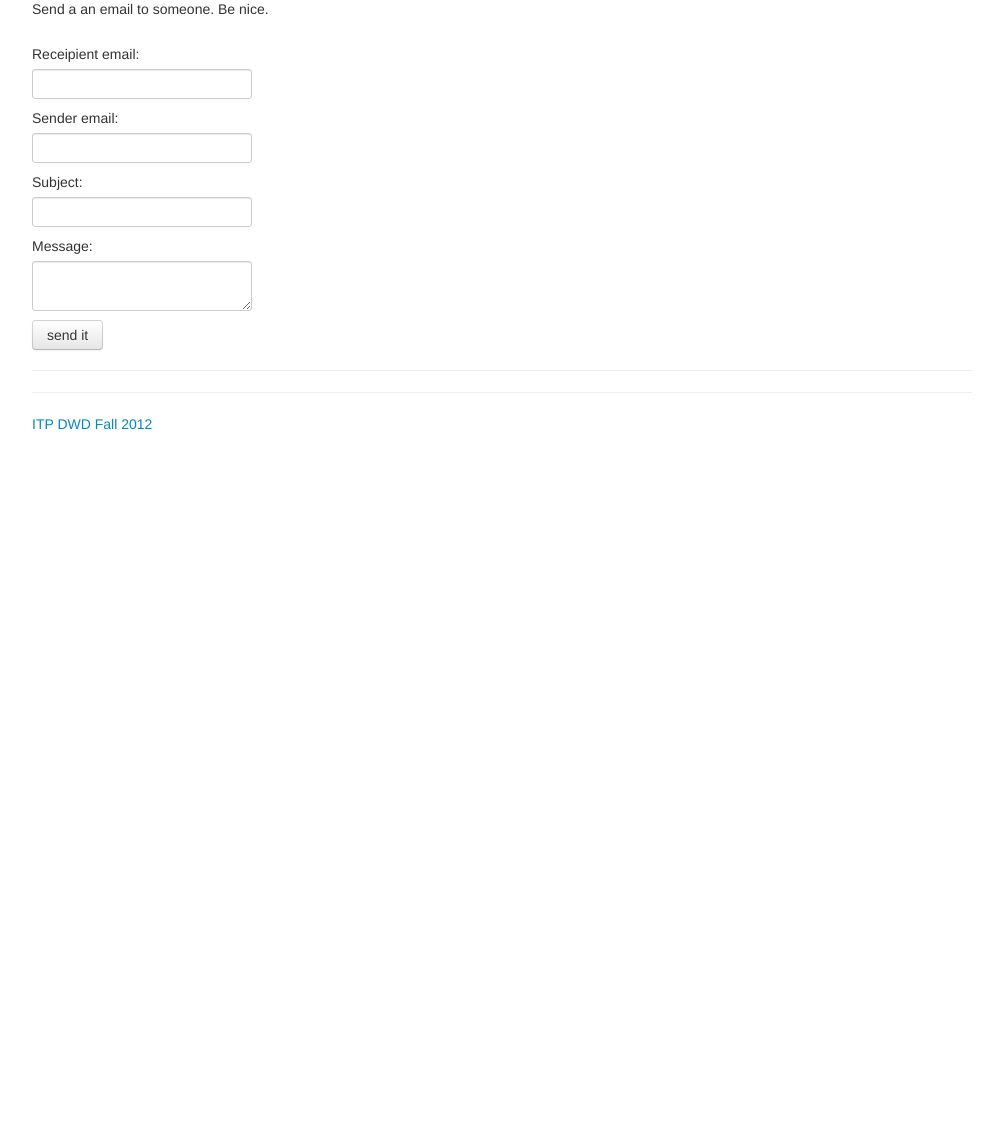
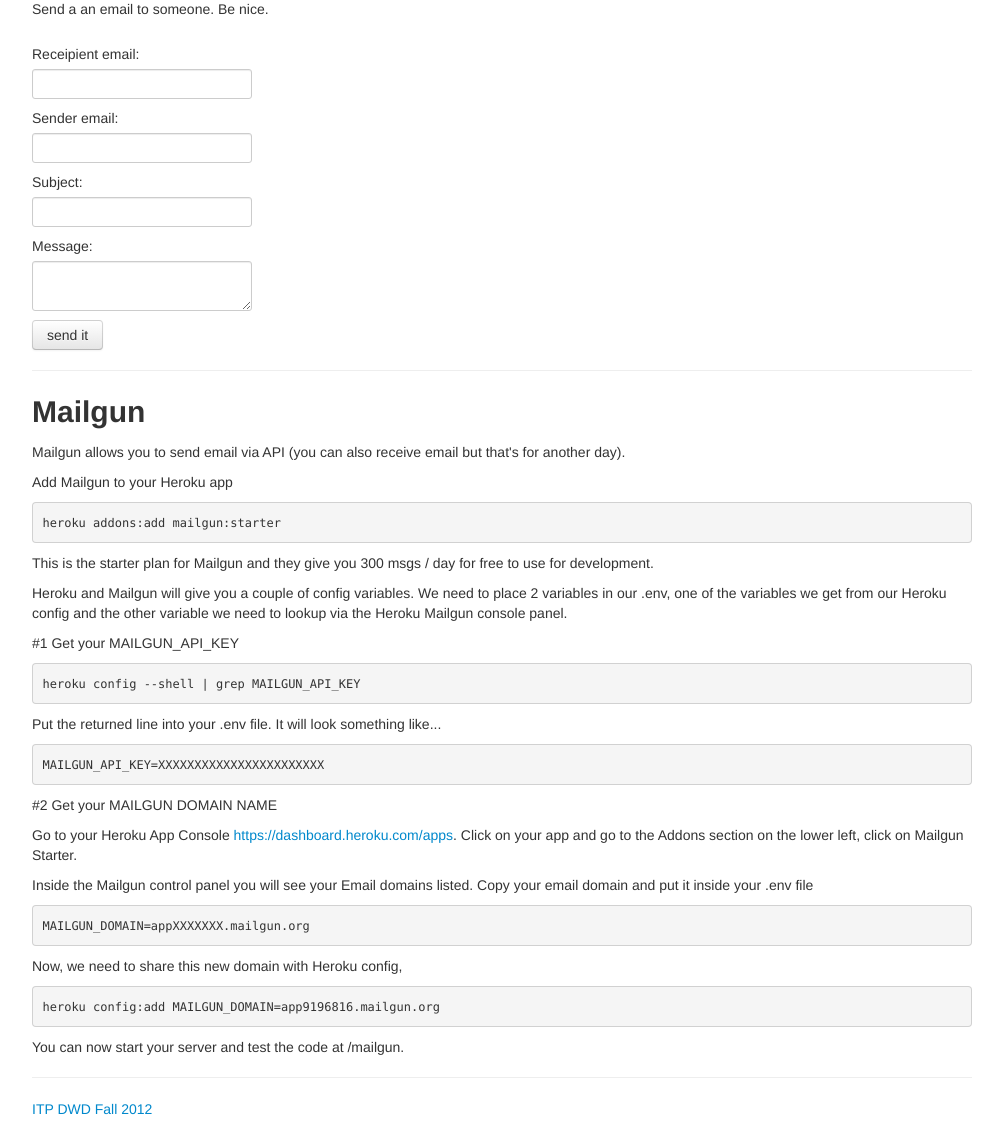
Before and after one commit to johnschimmel/itp-py-dwd-remote-apis, a Flask app: page /mailgun in a window 1280 px wide. Shown: the part 143-1272 px from the top of the page, without its empty margins (138-1141 px from the left). Before the commit the page ends 573 px from the top, so only its background shows below. Run offline with Flask 2, Linux system fonts and the light colour scheme; some libraries are stand-ins or nearby versions; some web fonts are replaced.

Commit message:
added details to mailgun html

```diff
--- a/templates/mailgun.html
+++ b/templates/mailgun.html
@@ -25,6 +25,44 @@
 
 <hr>
 
+<h2 id="mailgun">Mailgun</h2>
+
+<p>Mailgun allows you to send email via API (you can also receive email but that's for another day).</p>
+
+<p>Add Mailgun to your Heroku app</p>
+
+<pre><code>heroku addons:add mailgun:starter
+</code></pre>
+
+<p>This is the starter plan for Mailgun and they give you 300 msgs / day for free to use for development.</p>
+
+<p>Heroku and Mailgun will give you a couple of config variables. We need to place 2 variables in our .env, one of the variables we get from our Heroku config and the other variable we need to lookup via the Heroku Mailgun console panel.</p>
+
+<p>#1 Get your MAILGUN_API_KEY</p>
+
+<pre><code>heroku config --shell | grep MAILGUN_API_KEY
+</code></pre>
+
+<p>Put the returned line into your .env file. It will look something like...</p>
+
+<pre><code>MAILGUN_API_KEY=XXXXXXXXXXXXXXXXXXXXXXX
+</code></pre>
+
+<p>#2 Get your MAILGUN DOMAIN NAME</p>
+
+<p>Go to your Heroku App Console <a href="https://dashboard.heroku.com/apps">https://dashboard.heroku.com/apps</a>. Click on your app and go to the Addons section on the lower left, click on Mailgun Starter. </p>
+
+<p>Inside the Mailgun control panel you will see your Email domains listed. Copy your email domain and put it inside your .env file</p>
+
+<pre><code>MAILGUN_DOMAIN=appXXXXXXX.mailgun.org
+</code></pre>
+
+<p>Now, we need to share this new domain with Heroku config,</p>
+
+<pre><code>heroku config:add MAILGUN_DOMAIN=app9196816.mailgun.org
+</code></pre>
+
+<p>You can now start your server and test the code at /mailgun.</p>
 {% endblock %}
 
 
```
